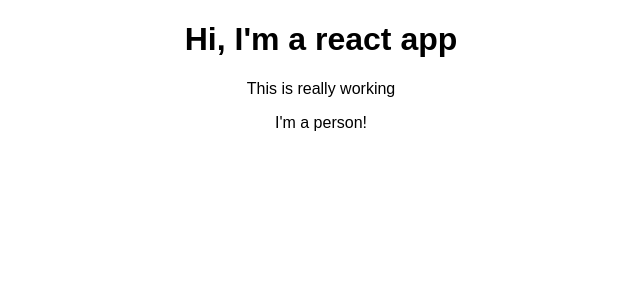
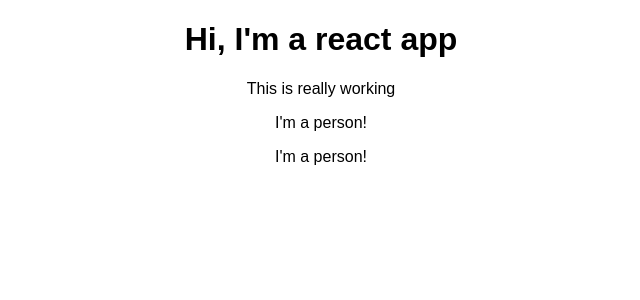
Before and after one commit to soulyana/react-basics, a React (Create React App) app: page / in a window 1280 px wide. Shown: the top 300 px of the page, without its empty margins (319-959 px from the left). Built offline with nearby package versions, Linux system fonts and the light colour scheme.

Commit message:
working with componenets and reusing them

```diff
--- a/src/App.js
+++ b/src/App.js
@@ -10,6 +10,7 @@ class App extends Component {
         <h1>Hi, I'm a react app</h1>
         <p>This is really working</p>
         <Person />
+        <Person />
       </div>
     );
     // return React.createElement('div', {className: 'App'}, React.createElement('h1', null, 'Hi, Im a react app!!!'));
```
